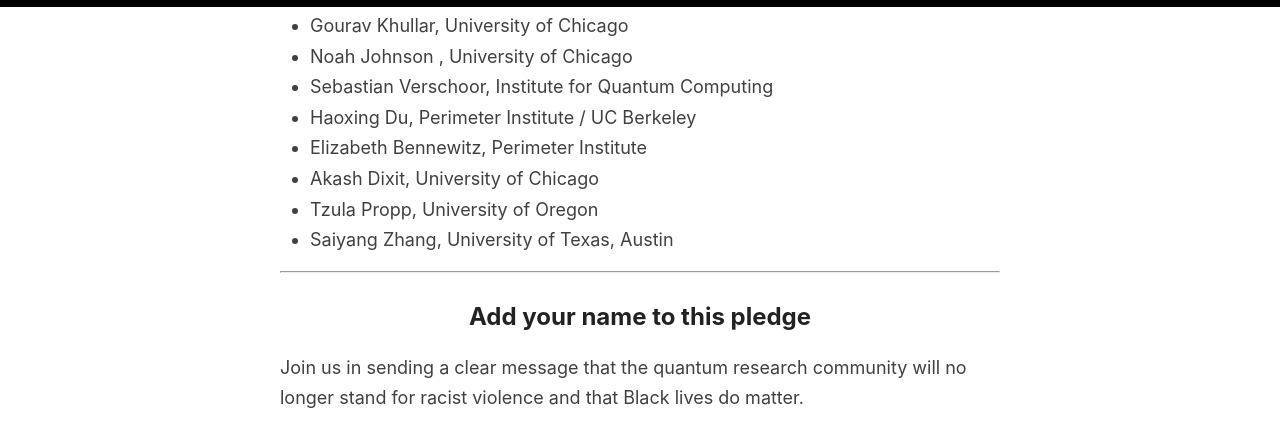
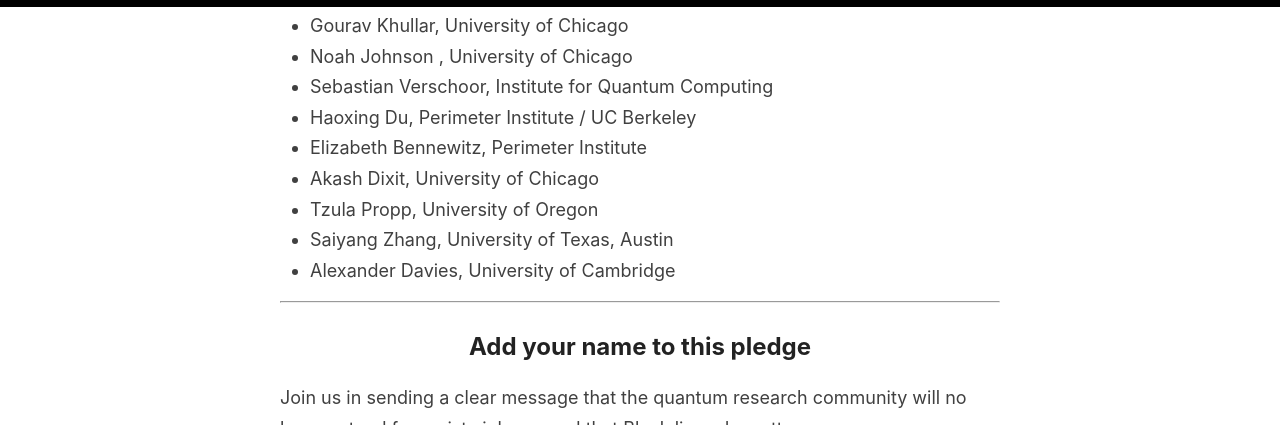
Before and after one commit to quantumforblacklives/quantumforblacklives.github.io, a Jekyll site: the page built from index.html, in a window 1280 px wide and 900 px high, scrolled down 4012 px, cut to the strip 0-425 px from the top of the window. Built offline with Jekyll 4.4.1, drawn with Linux system fonts in a browser that asks for light colours; the list of posts is cut into pages by our own code.

Commit message:
Add signature from Alexander Davies.

```diff
--- a/_includes/signatories.md
+++ b/_includes/signatories.md
@@ -33,3 +33,4 @@
 - Akash Dixit, University of Chicago
 - Tzula Propp, University of Oregon
 - Saiyang Zhang, University of Texas,  Austin
+- Alexander Davies, University of Cambridge
```
